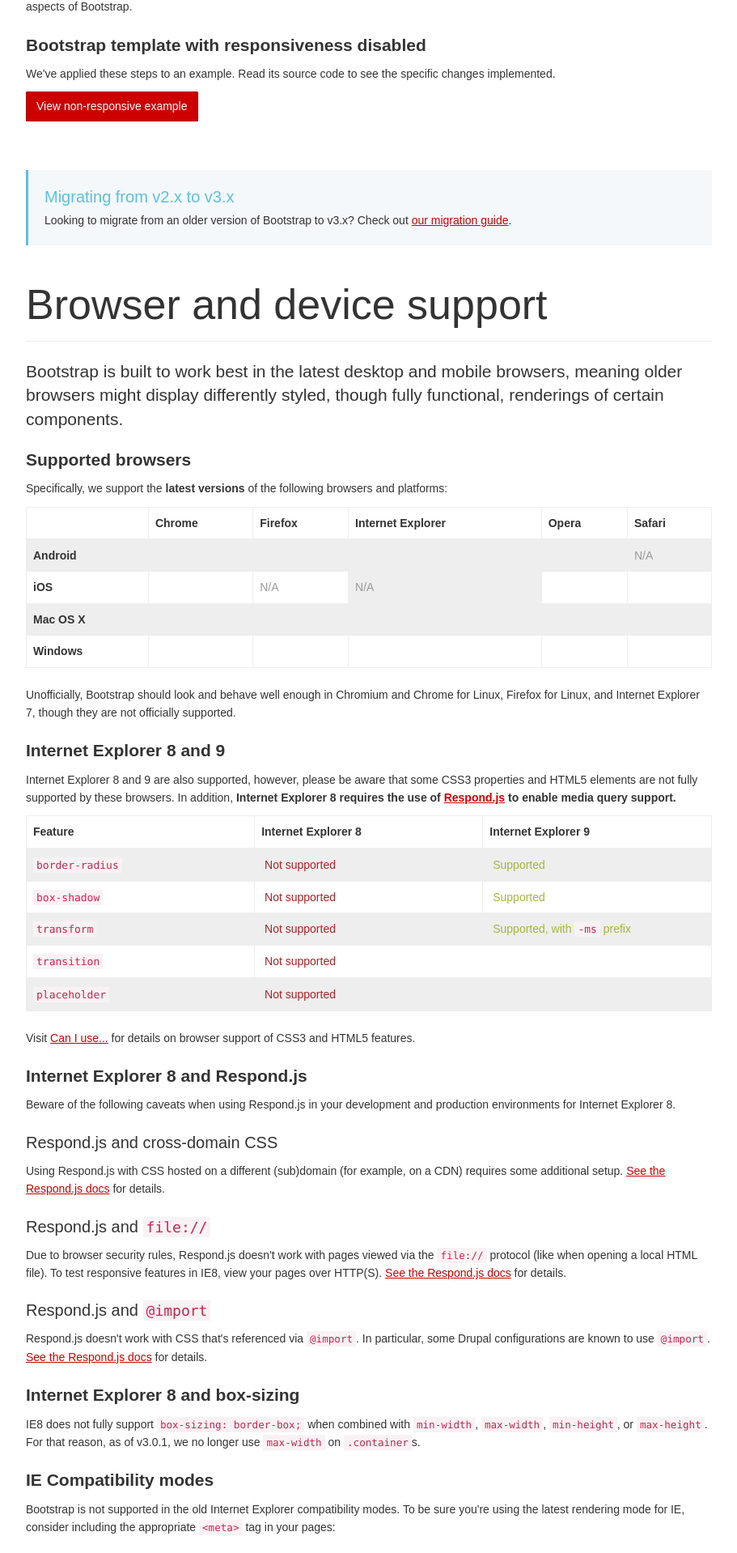
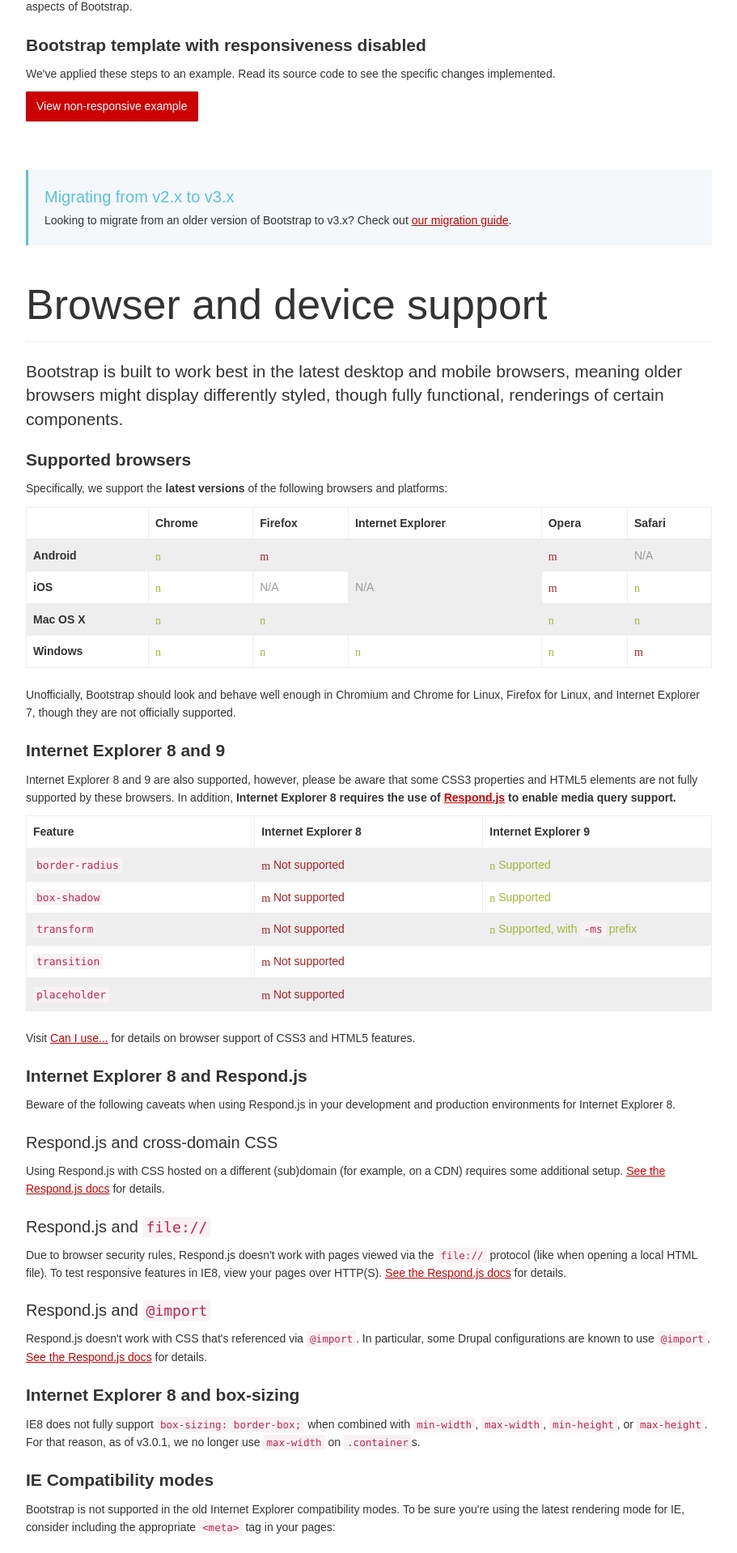
Before and after one commit to ncstate/ncstate-bootstrap, a Jekyll site: the page built from docs/getting-started.html, in a window 1280 px wide. Shown: the part 2547-4465 px from the top of the page at 81% size, without its empty margins (38-949 px from the left). Built offline with Jekyll 4.4.1, drawn with Linux system fonts in a browser that asks for light colours; nearby versions of some CDN libraries; some web fonts are replaced; Markdown is read by kramdown in place of the engine named in the settings; comment, search, counter and statistics services are not loaded.

Commit message:
fix x and check glyphicon classes

```diff
--- a/docs/getting-started.html
+++ b/docs/getting-started.html
@@ -140,33 +140,33 @@
       <tbody>
         <tr>
           <th>Android</th>
-          <td class="text-success"><span class="glyphicon glyphicon-ok"></span> <span class="sr-only">Supported</span></td>
-          <td class="text-danger"><span class="glyphicon glyphicon-remove"></span> <span class="sr-only">Not Supported</span></td>
+          <td class="text-success"><span class="glyphicon glyphicon-check"></span> <span class="sr-only">Supported</span></td>
+          <td class="text-danger"><span class="glyphicon glyphicon-x"></span> <span class="sr-only">Not Supported</span></td>
           <td class="text-muted" rowspan="3" style="vertical-align: middle;">N/A</td>
-          <td class="text-danger"><span class="glyphicon glyphicon-remove"></span> <span class="sr-only">Not Supported</span></td>
+          <td class="text-danger"><span class="glyphicon glyphicon-x"></span> <span class="sr-only">Not Supported</span></td>
           <td class="text-muted">N/A</td>
         </tr>
         <tr>
           <th>iOS</th>
-          <td class="text-success"><span class="glyphicon glyphicon-ok"></span> <span class="sr-only">Supported</span></td>
+          <td class="text-success"><span class="glyphicon glyphicon-check"></span> <span class="sr-only">Supported</span></td>
           <td class="text-muted">N/A</td>
-          <td class="text-danger"><span class="glyphicon glyphicon-remove"></span> <span class="sr-only">Not Supported</span></td>
-          <td class="text-success"><span class="glyphicon glyphicon-ok"></span> <span class="sr-only">Supported</span></td>
+          <td class="text-danger"><span class="glyphicon glyphicon-x"></span> <span class="sr-only">Not Supported</span></td>
+          <td class="text-success"><span class="glyphicon glyphicon-check"></span> <span class="sr-only">Supported</span></td>
         </tr>
         <tr>
           <th>Mac OS X</th>
-          <td class="text-success"><span class="glyphicon glyphicon-ok"></span> <span class="sr-only">Supported</span></td>
-          <td class="text-success"><span class="glyphicon glyphicon-ok"></span> <span class="sr-only">Supported</span></td>
-          <td class="text-success"><span class="glyphicon glyphicon-ok"></span> <span class="sr-only">Supported</span></td>
-          <td class="text-success"><span class="glyphicon glyphicon-ok"></span> <span class="sr-only">Supported</span></td>
+          <td class="text-success"><span class="glyphicon glyphicon-check"></span> <span class="sr-only">Supported</span></td>
+          <td class="text-success"><span class="glyphicon glyphicon-check"></span> <span class="sr-only">Supported</span></td>
+          <td class="text-success"><span class="glyphicon glyphicon-check"></span> <span class="sr-only">Supported</span></td>
+          <td class="text-success"><span class="glyphicon glyphicon-check"></span> <span class="sr-only">Supported</span></td>
         </tr>
         <tr>
           <th>Windows</th>
-          <td class="text-success"><span class="glyphicon glyphicon-ok"></span> <span class="sr-only">Supported</span></td>
-          <td class="text-success"><span class="glyphicon glyphicon-ok"></span> <span class="sr-only">Supported</span></td>
-          <td class="text-success"><span class="glyphicon glyphicon-ok"></span> <span class="sr-only">Supported</span></td>
-          <td class="text-success"><span class="glyphicon glyphicon-ok"></span> <span class="sr-only">Supported</span></td>
-          <td class="text-danger"><span class="glyphicon glyphicon-remove"></span> <span class="sr-only">Not Supported</span></td>
+          <td class="text-success"><span class="glyphicon glyphicon-check"></span> <span class="sr-only">Supported</span></td>
+          <td class="text-success"><span class="glyphicon glyphicon-check"></span> <span class="sr-only">Supported</span></td>
+          <td class="text-success"><span class="glyphicon glyphicon-check"></span> <span class="sr-only">Supported</span></td>
+          <td class="text-success"><span class="glyphicon glyphicon-check"></span> <span class="sr-only">Supported</span></td>
+          <td class="text-danger"><span class="glyphicon glyphicon-x"></span> <span class="sr-only">Not Supported</span></td>
         </tr>
       </tbody>
     </table>
@@ -187,28 +187,28 @@
       <tbody>
         <tr>
           <th scope="row"><code>border-radius</code></th>
-          <td class="text-danger"><span class="glyphicon glyphicon-remove"></span> Not supported</td>
-          <td class="text-success"><span class="glyphicon glyphicon-ok"></span> Supported</td>
+          <td class="text-danger"><span class="glyphicon glyphicon-x"></span> Not supported</td>
+          <td class="text-success"><span class="glyphicon glyphicon-check"></span> Supported</td>
         </tr>
         <tr>
           <th scope="row"><code>box-shadow</code></th>
-          <td class="text-danger"><span class="glyphicon glyphicon-remove"></span> Not supported</td>
-          <td class="text-success"><span class="glyphicon glyphicon-ok"></span> Supported</td>
+          <td class="text-danger"><span class="glyphicon glyphicon-x"></span> Not supported</td>
+          <td class="text-success"><span class="glyphicon glyphicon-check"></span> Supported</td>
         </tr>
         <tr>
           <th scope="row"><code>transform</code></th>
-          <td class="text-danger"><span class="glyphicon glyphicon-remove"></span> Not supported</td>
-          <td class="text-success"><span class="glyphicon glyphicon-ok"></span> Supported, with <code>-ms</code> prefix</td>
+          <td class="text-danger"><span class="glyphicon glyphicon-x"></span> Not supported</td>
+          <td class="text-success"><span class="glyphicon glyphicon-check"></span> Supported, with <code>-ms</code> prefix</td>
         </tr>
         <tr>
           <th scope="row"><code>transition</code></th>
-          <td colspan="2" class="text-danger"><span class="glyphicon glyphicon-remove"></span> Not supported</td>
+          <td colspan="2" class="text-danger"><span class="glyphicon glyphicon-x"></span> Not supported</td>
         </tr>
       </tbody>
       <tbody>
         <tr>
           <th scope="row"><code>placeholder</code></th>
-          <td colspan="2" class="text-danger"><span class="glyphicon glyphicon-remove"></span> Not supported</td>
+          <td colspan="2" class="text-danger"><span class="glyphicon glyphicon-x"></span> Not supported</td>
         </tr>
       </tbody>
     </table>
```
